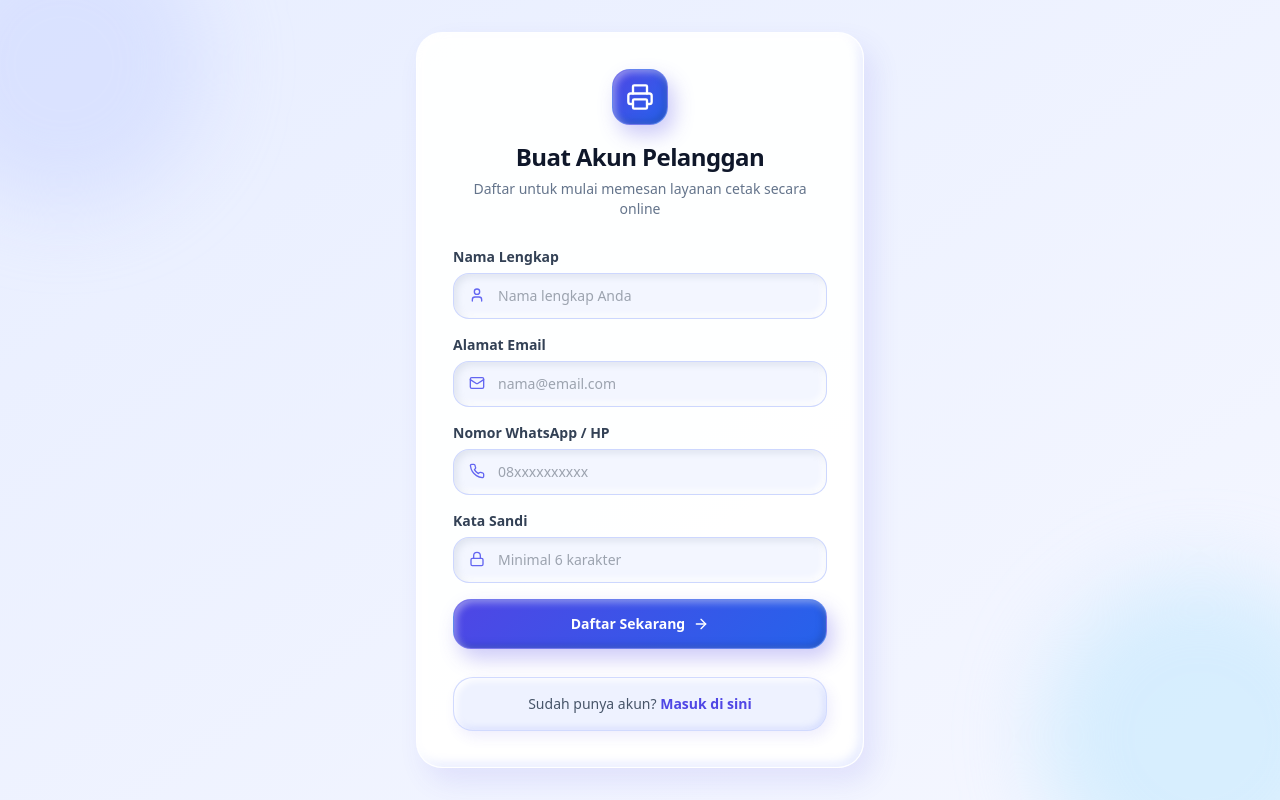
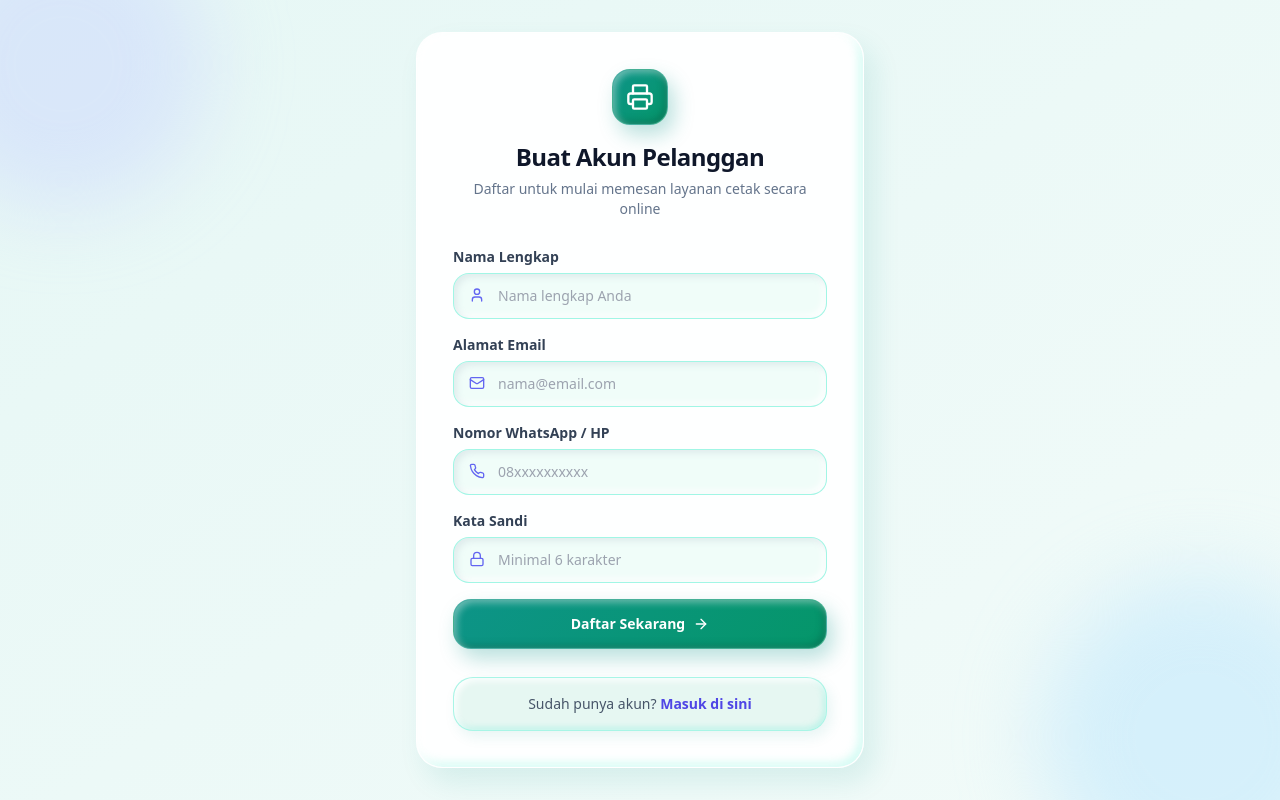
Before and after one commit to ryanapriliryan/cloud-print, a Next.js app: page /register in a window 1280 px wide. Built offline with nearby package versions, Linux system fonts and the light colour scheme.

Commit message:
Terapkan palet warna Teal & Emerald Mint pada seluruh antarmuka

```diff
--- a/src/app/globals.css
+++ b/src/app/globals.css
@@ -3,14 +3,15 @@
 @tailwind utilities;
 
 :root {
-  --clay-bg-start: #e8eeff;
-  --clay-bg-end: #f5f7ff;
+  /* Palet Opsi 2: Teal & Emerald Mint */
+  --clay-bg-start: #e6f7f5;
+  --clay-bg-end: #f2fbf9;
   --clay-surface: rgba(255, 255, 255, 0.94);
-  --clay-surface-nested: #eef2ff;
-  --clay-input-bg: #f3f6ff;
+  --clay-surface-nested: #e6f7f2;
+  --clay-input-bg: #f0fdf9;
 
-  --clay-primary-start: #4f46e5;
-  --clay-primary-end: #2563eb;
+  --clay-primary-start: #0d9488;
+  --clay-primary-end: #059669;
   --clay-text-main: #0f172a;
   --clay-text-muted: #475569;
 }
@@ -32,22 +33,22 @@
   .clay-card {
     background: var(--clay-surface);
     border-radius: 26px;
-    border: 1px solid rgba(255, 255, 255, 0.9);
+    border: 1px solid rgba(255, 255, 255, 0.92);
     box-shadow:
-      10px 14px 28px rgba(79, 70, 229, 0.11),
+      10px 14px 28px rgba(13, 148, 136, 0.11),
       inset 4px 4px 10px rgba(255, 255, 255, 0.98),
-      inset -4px -4px 10px rgba(199, 210, 254, 0.45);
+      inset -4px -4px 10px rgba(153, 246, 228, 0.45);
     transition: transform 0.2s ease, box-shadow 0.2s ease;
   }
 
   .clay-card-soft {
     background: var(--clay-surface-nested);
     border-radius: 20px;
-    border: 1px solid rgba(199, 210, 254, 0.75);
+    border: 1px solid rgba(153, 246, 228, 0.8);
     box-shadow:
-      4px 6px 14px rgba(79, 70, 229, 0.09),
+      4px 6px 14px rgba(13, 148, 136, 0.09),
       inset 3px 3px 6px rgba(255, 255, 255, 0.95),
-      inset -2px -2px 6px rgba(165, 180, 252, 0.35);
+      inset -2px -2px 6px rgba(94, 234, 212, 0.35);
   }
 
   .clay-btn-primary {
@@ -56,15 +57,19 @@
     border-radius: 18px;
     border: 1px solid rgba(255, 255, 255, 0.25);
     box-shadow:
-      6px 10px 20px rgba(79, 70, 229, 0.28),
+      6px 10px 20px rgba(13, 148, 136, 0.28),
       inset 3px 3px 7px rgba(255, 255, 255, 0.38),
-      inset -3px -3px 7px rgba(30, 58, 138, 0.35);
+      inset -3px -3px 7px rgba(6, 78, 59, 0.35);
     transition: transform 0.18s ease, filter 0.18s ease, box-shadow 0.18s ease;
   }
 
   .clay-btn-primary:hover:not(:disabled) {
     filter: brightness(1.05);
     transform: translateY(-1px);
+    box-shadow:
+      8px 12px 24px rgba(13, 148, 136, 0.34),
+      inset 3px 3px 7px rgba(255, 255, 255, 0.42),
+      inset -3px -3px 7px rgba(6, 78, 59, 0.35);
   }
 
   .clay-btn-primary:active:not(:disabled) {
@@ -91,11 +96,11 @@
   .clay-pill {
     background: rgba(255, 255, 255, 0.92);
     border-radius: 9999px;
-    border: 1px solid rgba(224, 231, 255, 0.95);
+    border: 1px solid rgba(204, 251, 241, 0.95);
     box-shadow:
-      4px 6px 12px rgba(79, 70, 229, 0.08),
+      4px 6px 12px rgba(13, 148, 136, 0.08),
       inset 2px 2px 5px rgba(255, 255, 255, 0.98),
-      inset -2px -2px 5px rgba(199, 210, 254, 0.35);
+      inset -2px -2px 5px rgba(153, 246, 228, 0.35);
     transition: transform 0.15s ease, background-color 0.15s ease;
   }
 
@@ -107,9 +112,9 @@
   .clay-input {
     background: var(--clay-input-bg);
     border-radius: 16px;
-    border: 1px solid rgba(199, 210, 254, 0.85);
+    border: 1px solid rgba(153, 246, 228, 0.9);
     box-shadow:
-      inset 3px 3px 7px rgba(148, 163, 184, 0.22),
+      inset 3px 3px 7px rgba(148, 163, 184, 0.2),
       inset -3px -3px 7px rgba(255, 255, 255, 0.95);
     transition: border-color 0.18s ease, box-shadow 0.18s ease, background-color 0.18s ease;
   }
@@ -117,20 +122,20 @@
   .clay-input:focus {
     outline: none;
     background: #ffffff;
-    border-color: #6366f1;
+    border-color: #0d9488;
     box-shadow:
-      0 0 0 3px rgba(99, 102, 241, 0.18),
-      inset 2px 2px 5px rgba(148, 163, 184, 0.15);
+      0 0 0 3px rgba(13, 148, 136, 0.18),
+      inset 2px 2px 5px rgba(148, 163, 184, 0.14);
   }
 
   .clay-icon-box {
-    background: linear-gradient(145deg, #eef2ff 0%, #e0e7ff 100%);
+    background: linear-gradient(145deg, #f0fdfa 0%, #ccfbf1 100%);
     border-radius: 18px;
     border: 1px solid rgba(255, 255, 255, 0.85);
     box-shadow:
-      5px 6px 14px rgba(79, 70, 229, 0.14),
+      5px 6px 14px rgba(13, 148, 136, 0.14),
       inset 3px 3px 6px rgba(255, 255, 255, 0.95),
-      inset -2px -2px 6px rgba(165, 180, 252, 0.4);
+      inset -2px -2px 6px rgba(94, 234, 212, 0.4);
   }
 
   .clay-badge-waiting {
--- a/src/app/page.js
+++ b/src/app/page.js
@@ -15,11 +15,11 @@ export default async function HomePage() {
       {/* Dekorasi Elemen 3D Clay Lembut di Latar Belakang */}
       <div
         aria-hidden="true"
-        className="pointer-events-none fixed -top-24 -left-24 w-80 h-80 rounded-full bg-indigo-200/45 blur-3xl"
+        className="pointer-events-none fixed -top-24 -left-24 w-80 h-80 rounded-full bg-teal-200/45 blur-3xl"
       />
       <div
         aria-hidden="true"
-        className="pointer-events-none fixed top-1/3 -right-24 w-96 h-96 rounded-full bg-sky-200/45 blur-3xl"
+        className="pointer-events-none fixed top-1/3 -right-24 w-96 h-96 rounded-full bg-emerald-200/45 blur-3xl"
       />
 
       {/* Navbar Mengembang Claymorphism */}
@@ -37,7 +37,7 @@ export default async function HomePage() {
           <div className="flex items-center gap-3">
             <Link
               href="/login"
-              className="clay-pill px-4 py-2 text-sm font-bold text-slate-700 hover:text-indigo-600"
+              className="clay-pill px-4 py-2 text-sm font-bold text-slate-700 hover:text-teal-700"
             >
               Masuk
             </Link>
@@ -55,14 +55,14 @@ export default async function HomePage() {
       <main className="flex-1 flex items-center relative z-10">
         <div className="max-w-6xl mx-auto px-4 sm:px-6 py-12 sm:py-16 grid lg:grid-cols-2 gap-12 items-center">
           <div className="space-y-6">
-            <div className="clay-pill inline-flex items-center gap-2 px-4 py-1.5 text-indigo-600 text-xs font-extrabold">
+            <div className="clay-pill inline-flex items-center gap-2 px-4 py-1.5 text-teal-700 text-xs font-extrabold">
               <Sparkles className="w-3.5 h-3.5" />
               <span>Sistem Layanan Percetakan Online</span>
             </div>
 
             <h1 className="text-3xl sm:text-5xl font-black text-slate-900 leading-tight tracking-tight">
               Cetak Dokumen & Media Promosi{" "}
-              <span className="bg-gradient-to-r from-indigo-600 to-blue-600 bg-clip-text text-transparent">
+              <span className="bg-gradient-to-r from-teal-600 to-emerald-600 bg-clip-text text-transparent">
                 Tanpa Antre & Bebas Virus
               </span>
             </h1>
@@ -81,7 +81,7 @@ export default async function HomePage() {
               </Link>
               <Link
                 href="/login"
-                className="clay-pill inline-flex items-center gap-2 px-7 py-4 text-sm sm:text-base font-extrabold text-slate-800 hover:text-indigo-600"
+                className="clay-pill inline-flex items-center gap-2 px-7 py-4 text-sm sm:text-base font-extrabold text-slate-800 hover:text-teal-700"
               >
                 Masuk ke Portal
               </Link>
@@ -91,7 +91,7 @@ export default async function HomePage() {
           {/* 3 Kartu Fitur Claymorphism */}
           <div className="grid sm:grid-cols-2 gap-5">
             <div className="clay-card p-6 sm:p-7 space-y-3.5 hover:-translate-y-1">
-              <div className="clay-icon-box w-12 h-12 text-indigo-600 flex items-center justify-center">
+              <div className="clay-icon-box w-12 h-12 text-teal-600 flex items-center justify-center">
                 <ShieldCheck className="w-6 h-6" />
               </div>
               <h3 className="font-extrabold text-slate-900 text-base">
@@ -103,7 +103,7 @@ export default async function HomePage() {
             </div>
 
             <div className="clay-card p-6 sm:p-7 space-y-3.5 hover:-translate-y-1">
-              <div className="w-12 h-12 rounded-2xl bg-gradient-to-br from-emerald-100 to-teal-100 text-emerald-600 flex items-center justify-center shadow-[5px_5px_12px_rgba(16,185,129,0.18),inset_3px_3px_6px_rgba(255,255,255,0.95)]">
+              <div className="w-12 h-12 rounded-2xl bg-gradient-to-br from-sky-100 to-cyan-100 text-sky-600 flex items-center justify-center shadow-[5px_5px_12px_rgba(14,165,233,0.18),inset_3px_3px_6px_rgba(255,255,255,0.95)]">
                 <Calculator className="w-6 h-6" />
               </div>
               <h3 className="font-extrabold text-slate-900 text-base">
@@ -131,7 +131,7 @@ export default async function HomePage() {
 
       {/* Footer Claymorphism */}
       <footer className="pb-5 px-4 sm:px-6 relative z-10">
-        <div className="clay-card-soft max-w-6xl mx-auto py-4 px-6 text-center text-xs font-bold text-slate-500">
+        <div className="clay-card-soft max-w-6xl mx-auto py-4 px-6 text-center text-xs font-bold text-slate-600">
           &copy; {new Date().getFullYear()} Cloud Print — Sistem Layanan Percetakan Online.
         </div>
       </footer>
```
Also changed, not shown: src/app/admin/live-chat/page.js (+16 -23 lines), src/app/admin/master-data/page.js (+24 -28 lines), src/components/LiveChatWidget.jsx (+8 -15 lines).
